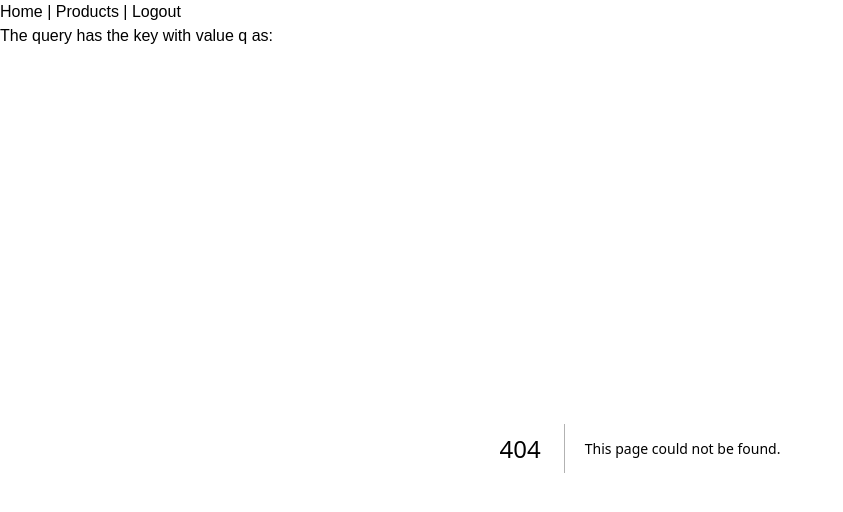
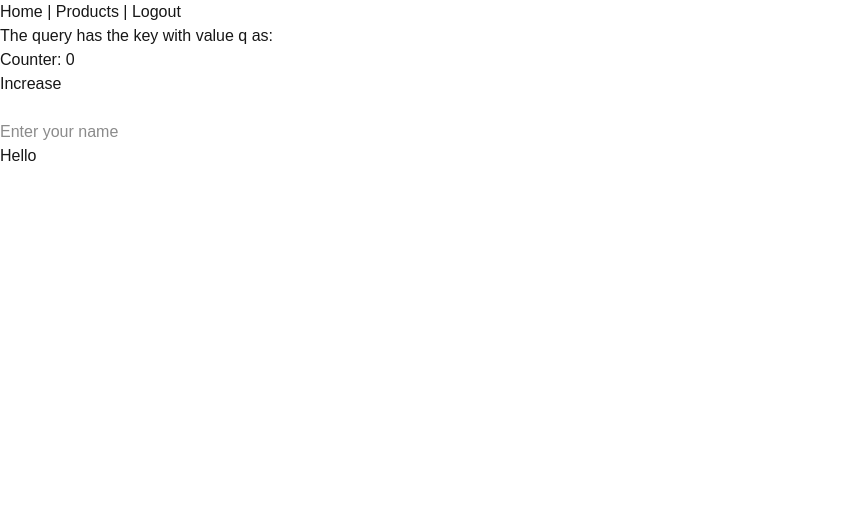
Before and after one commit to Zeronity2/Practice-NextJS, a Next.js app in the folder my-first-next-app/: page /client in a window 1280 px wide. Before the commit this address had no page. Shown: the top 512 px of the page, without its empty margins (0-843 px from the left). Built offline with nearby package versions, Linux system fonts and the light colour scheme.

Commit message:
basic api connection

```diff
--- /dev/null
+++ b/my-first-next-app/src/app/api/route.js
@@ -0,0 +1,16 @@
+let students = [{
+    "id": 1,
+    "name": "Khushi",
+    "age": 20,
+    "major": "Computer Science"
+},
+{
+    "id": 2,
+    "name": "Rohit",
+    "age": 22,
+    "major": "Mathematics"
+}];
+
+export async function GET(request) {
+    return Response.json(students);
+}
--- /dev/null
+++ b/my-first-next-app/src/app/client/page.js
@@ -0,0 +1,58 @@
+// //Fetch API
+
+// "use client";
+// import { useState, useEffect } from "react";
+
+// const [product, setProduct] = useState(null)
+// export default function Client(){
+// useEffect(()=>{
+//     fetch('https://jsonplaceholder.typicode.com/posts/1')
+//     .then((response) => response.json())
+//     .then((json) => setProduct(json));
+// },[])
+
+// if(!product){
+//     return(
+//         <h1>Loading Products........</h1>
+//     )
+// }
+//     return(
+//         <>
+//         <h1>The Data recieved from API</h1>
+//         <P>{product.title}</P>
+//         <P>{product.body}</P>
+//         </>
+//     )
+// }
+
+
+"use client";
+
+import { useState } from "react";
+
+export default function Page() {
+  const [count, setCount] = useState(0);
+  const [name, setName] = useState("");
+
+  return (
+    <div>
+      <h1>Counter: {count}</h1>
+
+      <button onClick={() => setCount(count + 1)}>
+        Increase
+      </button>
+
+      <br />
+      <br />
+
+      <input
+        type="text"
+        placeholder="Enter your name"
+        value={name}
+        onChange={(e) => setName(e.target.value)}
+      />
+
+      <h2>Hello {name}</h2>
+    </div>
+  );
+}
--- a/my-first-next-app/src/client/page.js
+++ /dev/null
@@ -1,10 +0,0 @@
-//Fetch API
-export default function Client(){
-    return(
-        <>
-        <h1>The Data recieved from API</h1>
-        <P></P>
-        <P></P>
-        </>
-    )
-}
```
